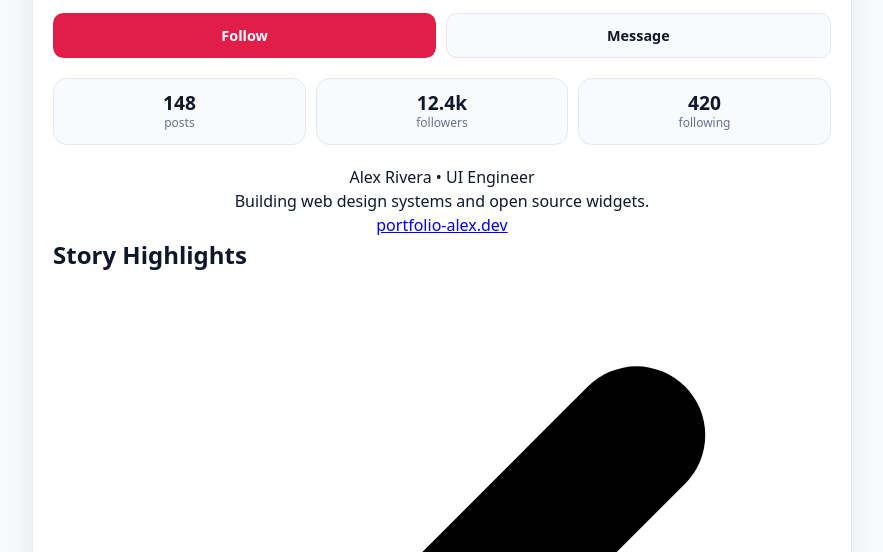
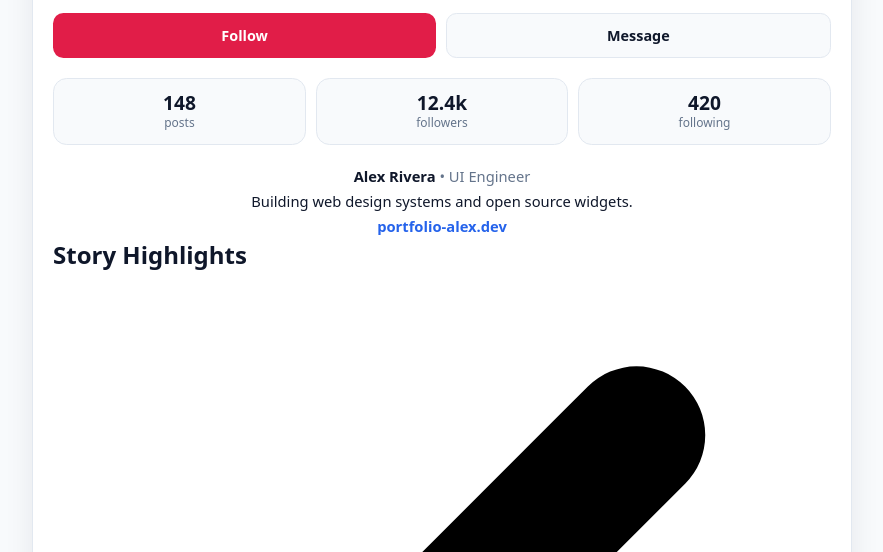
Before and after one commit to IshritRai/Frontend_assignment_1_Ishrit_Rai_A86605224057, a plain HTML site: page task4-creator-profile/index.html in a window 1280 px wide. Shown: the part 248-800 px from the top of the page, without its empty margins (198-1081 px from the left). Drawn offline with Linux system fonts and the light colour scheme.

Commit message:
style(task4): style bio, role and website link
Bold display name with muted role, body text and a blue portfolio link.

```diff
--- a/task4-creator-profile/style.css
+++ b/task4-creator-profile/style.css
@@ -203,3 +203,32 @@ button {
   font-size: 0.75rem;
   text-transform: lowercase;
 }
+
+/* ----------------------------------------------------------
+   8. Bio
+   ---------------------------------------------------------- */
+.bio {
+  display: flex;
+  flex-direction: column;
+  gap: 0.2rem;
+  font-size: 0.92rem;
+}
+
+.display-name {
+  font-weight: 700;
+}
+
+.role {
+  color: var(--muted);
+  font-weight: 500;
+}
+
+.website {
+  color: #2563eb;
+  font-weight: 600;
+  text-decoration: none;
+}
+
+.website:hover {
+  text-decoration: underline;
+}
```
